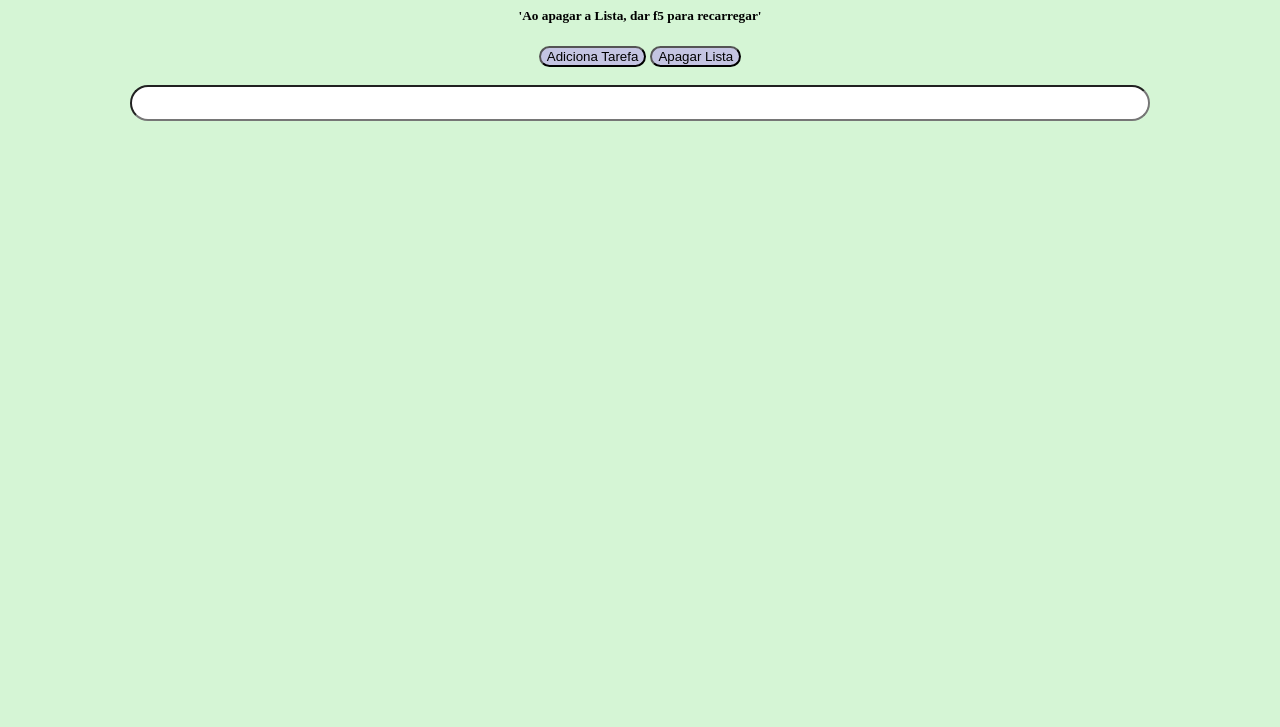
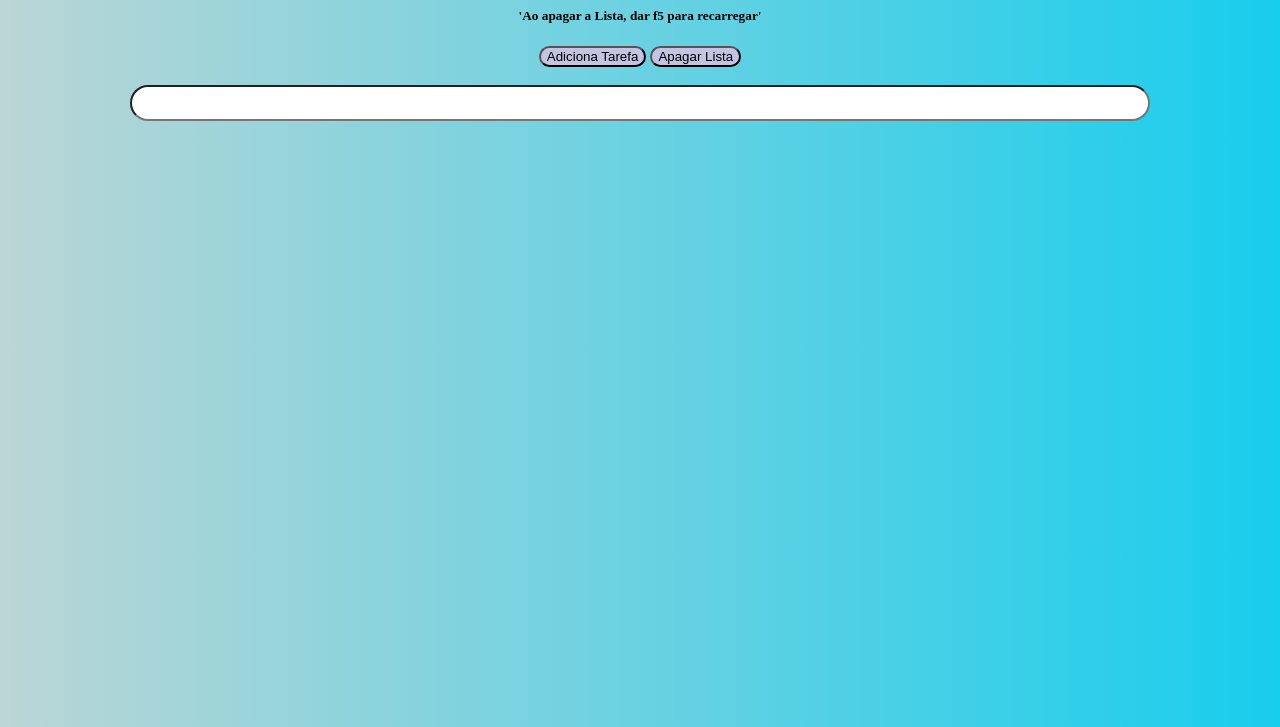
Before and after one commit to rafavirginio/to-do-list, a plain HTML site: page index.html in a window 1280 px wide. Shown: the part 73-800 px from the top of the page. Drawn offline with Linux system fonts and the light colour scheme.

Commit message:
Update style.css

```diff
--- a/style.css
+++ b/style.css
@@ -4,7 +4,7 @@ body{
     justify-content: center;
     background-size: cover;
     background-position: center;
-    background-color: rgb(213, 245, 213);
+    background: linear-gradient(90deg, #bbd6d6, #18cded)
 }
 input{
     width: 80%;
```
